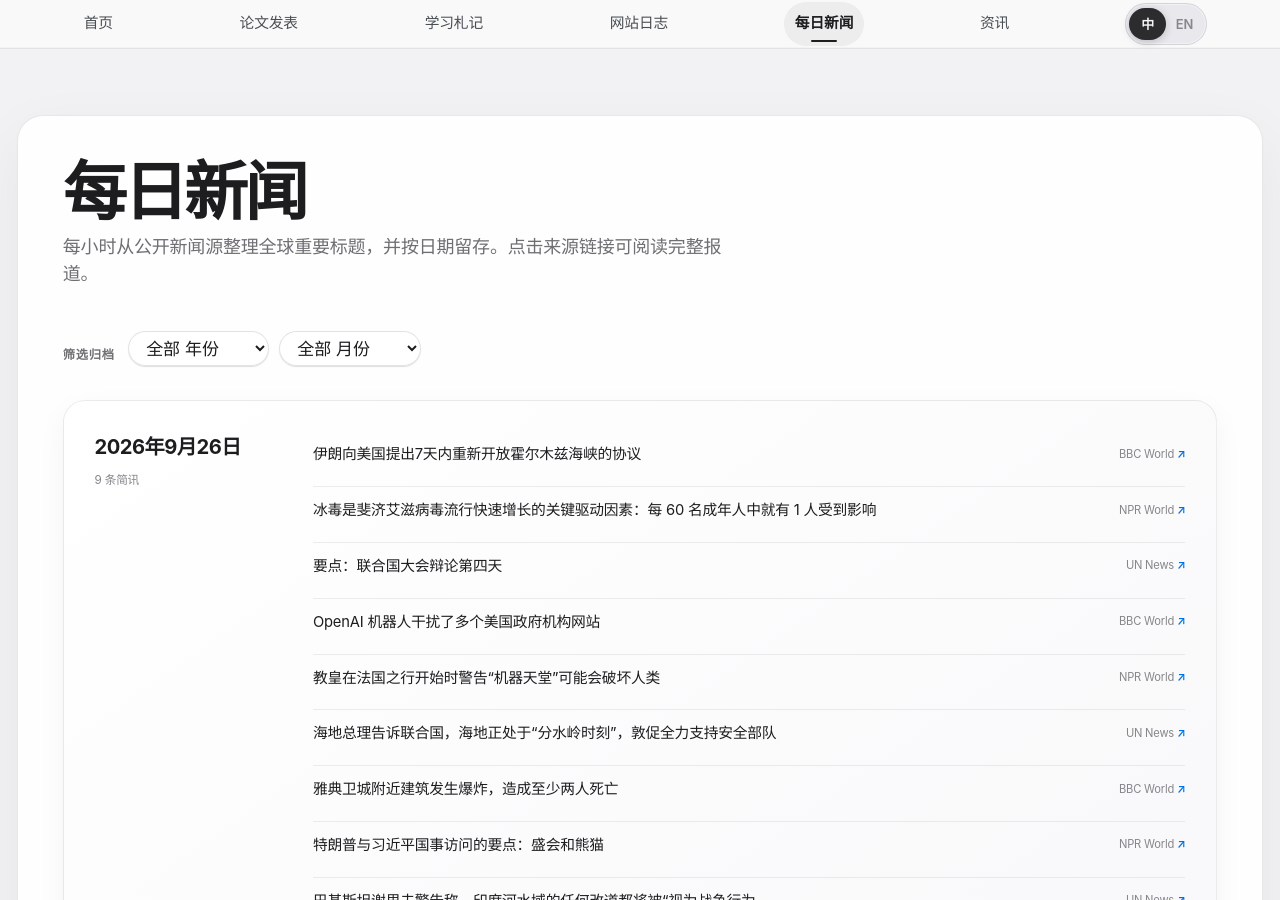
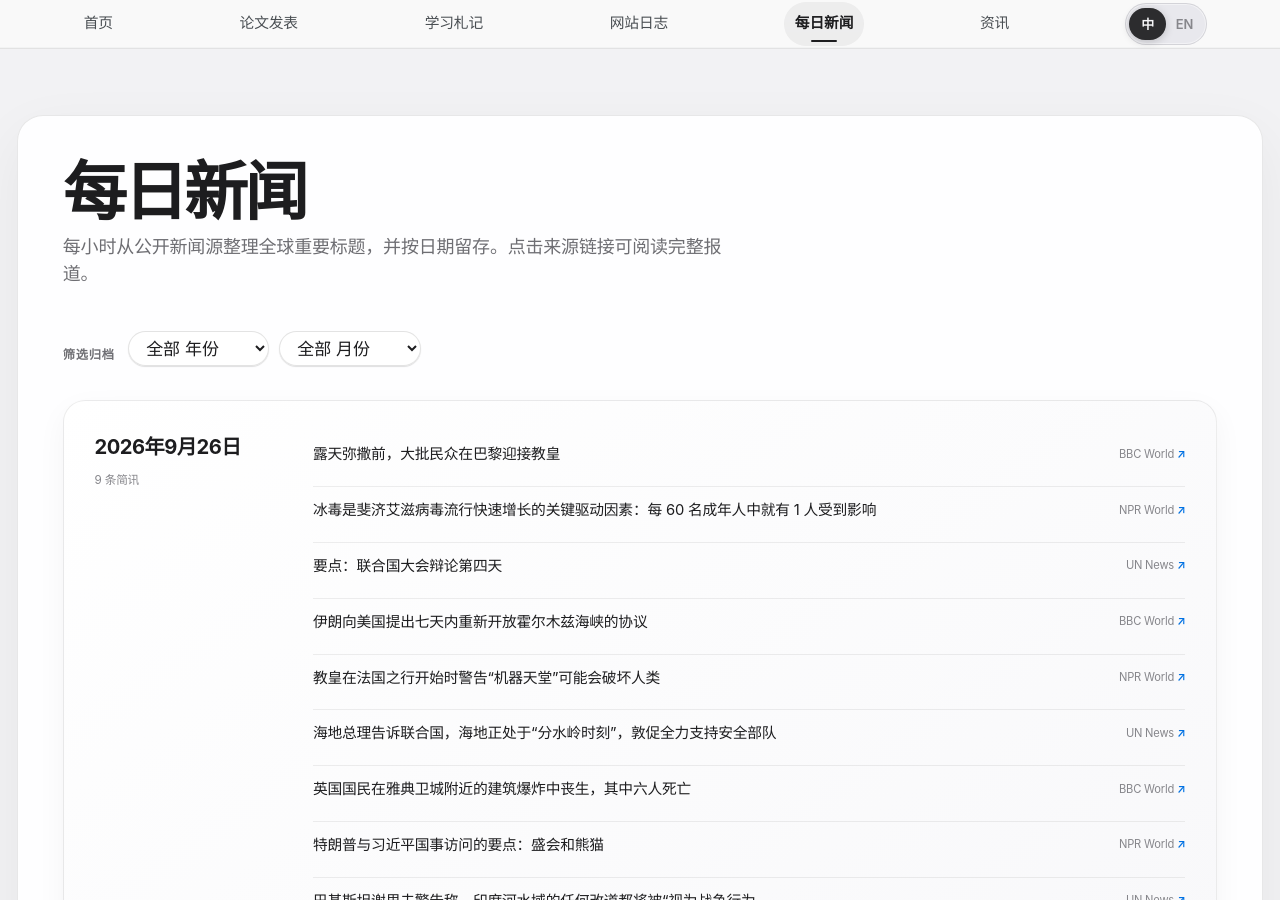
Before and after one commit to HaoxiangLuo/HaoxiangLuo.github.io, a Jekyll site: the page built from _pages/daily-news-zh.html, in a window 1280 px wide and 900 px high. Built offline with Jekyll 4.4.1, drawn with Linux system fonts in a browser that asks for light colours; a style sheet for code colours, icons or effects is not loaded.

Commit message:
Update daily news 2026-09-26

```diff
--- a/_data/daily_news.json
+++ b/_data/daily_news.json
@@ -1,14 +1,14 @@
 {
-  "updated_at": "2026-09-26T20:28:17+08:00",
+  "updated_at": "2026-09-26T21:22:57+08:00",
   "days": [
     {
       "date": "2026-09-26",
       "items": [
         {
-          "title": "Iran offers US deal to reopen Strait of Hormuz in seven days",
+          "title": "Huge crowds greet Pope in Paris ahead of open-air Mass",
           "source": "BBC World",
-          "url": "https://www.bbc.co.uk/news/articles/cqgmrr9ekr7ko?at_medium=RSS&at_campaign=rss",
-          "title_zh": "伊朗向美国提出7天内重新开放霍尔木兹海峡的协议"
+          "url": "https://www.bbc.co.uk/news/articles/cm4gjjwvvlzro?at_medium=RSS&at_campaign=rss",
+          "title_zh": "露天弥撒前，大批民众在巴黎迎接教皇"
         },
         {
           "title": "Meth is a key driver in Fiji's fast-growing HIV epidemic: 1 in 60 adults are affected",
@@ -23,10 +23,10 @@
           "title_zh": "要点：联合国大会辩论第四天"
         },
         {
-          "title": "OpenAI bots meddled with multiple US government agency sites",
+          "title": "Iran offers US deal to reopen Strait of Hormuz in seven days",
           "source": "BBC World",
-          "url": "https://www.bbc.co.uk/news/articles/cw62jje658dlo?at_medium=RSS&at_campaign=rss",
-          "title_zh": "OpenAI 机器人干扰了多个美国政府机构网站"
+          "url": "https://www.bbc.co.uk/news/articles/cqgmrr9ekr7ko?at_medium=RSS&at_campaign=rss",
+          "title_zh": "伊朗向美国提出七天内重新开放霍尔木兹海峡的协议"
         },
         {
           "title": "Pope warns a 'paradise of machines' could undermine humanity as he opens France trip",
@@ -41,10 +41,10 @@
           "title_zh": "海地总理告诉联合国，海地正处于“分水岭时刻”，敦促全力支持安全部队"
         },
         {
-          "title": "At least two dead after explosion destroys building close to Acropolis in Athens",
+          "title": "British national among six dead in building explosion close to Acropolis in Athens",
           "source": "BBC World",
           "url": "https://www.bbc.co.uk/news/articles/c6p3kk78l4l1o?at_medium=RSS&at_campaign=rss",
-          "title_zh": "雅典卫城附近建筑发生爆炸，造成至少两人死亡"
+          "title_zh": "英国国民在雅典卫城附近的建筑爆炸中丧生，其中六人死亡"
         },
         {
           "title": "Takeaways from the Trump-Xi state visit: Pageantry and pandas",
```
